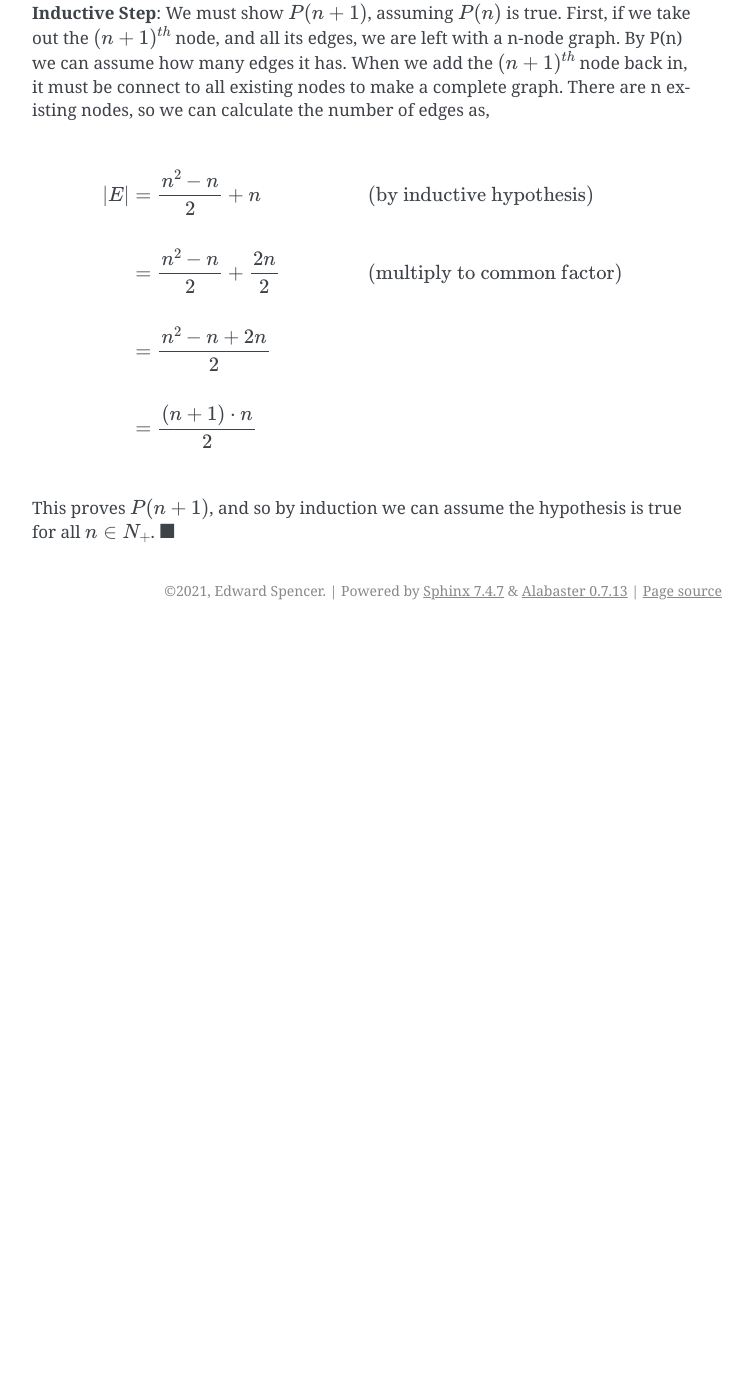
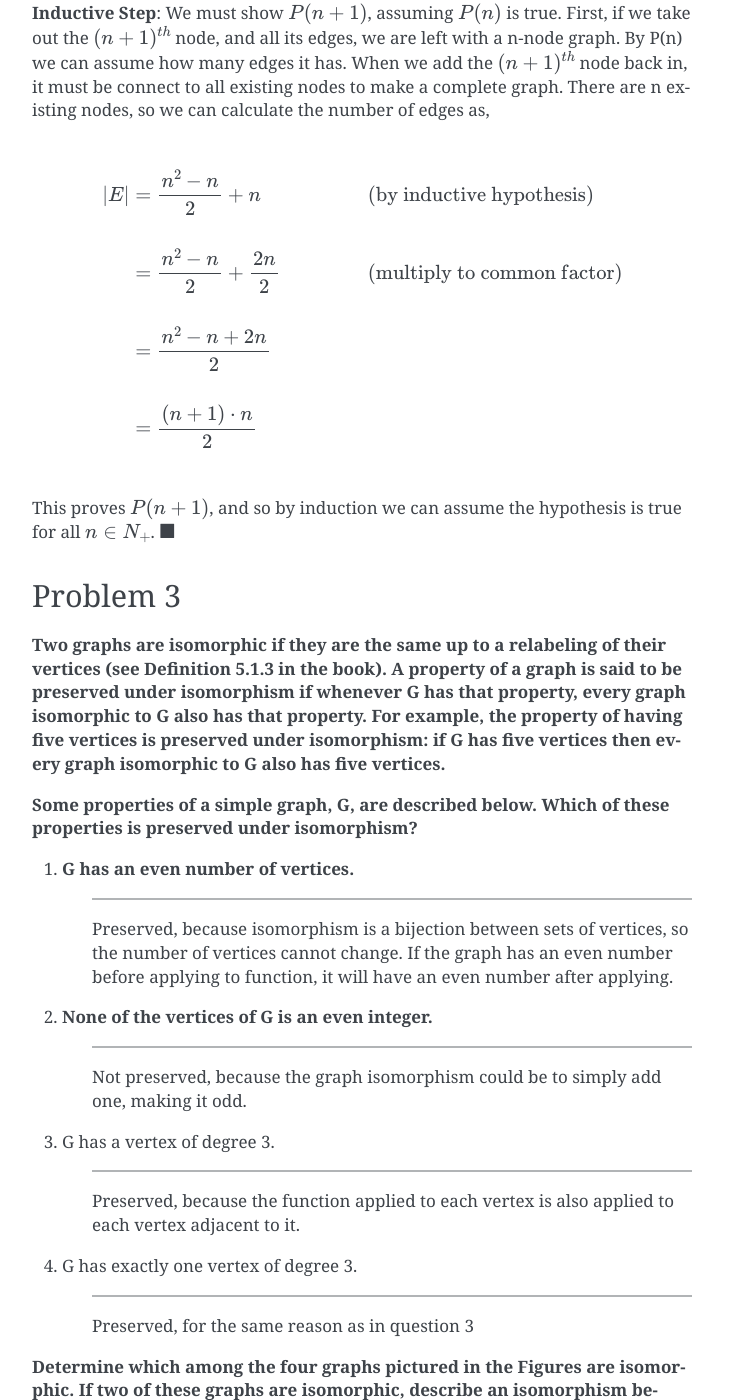
Before and after one commit to edi-spaghetti/mathematical-, a Sphinx documentation site: the page built from source/assignments/graph_theory.rst, in a window 1280 px wide and 1400 px high, scrolled down 3900 px. Shown: the whole window, without its empty margins (388-1141 px from the left). Built offline with Sphinx 7.4.7, drawn with Linux system fonts in a browser that asks for light colours; before the commit the page ends 4530 px from its top, so only the background shows below that; some of the changed text lies outside the part shown.

Commit message:
Assignment 4 Problem 3 Parts a and b

```diff
--- a/source/assignments/graph_theory.rst
+++ b/source/assignments/graph_theory.rst
@@ -196,3 +196,109 @@ There are n existing nodes, so we can calculate the number of edges as,
 
 This proves :math:`P(n+1)`, and so by induction we can assume the hypothesis is true for all :math:`n \in N_+`.
 :math:`\blacksquare`
+
+Problem 3
+---------
+
+**Two graphs are isomorphic if they are the same up to a relabeling of their vertices (see Definition 5.1.3 in the book).**
+**A property of a graph is said to be preserved under isomorphism if whenever G has that property,**
+**every graph isomorphic to G also has that property.**
+**For example, the property of having five vertices is preserved under isomorphism:**
+**if G has five vertices then every graph isomorphic to G also has five vertices.**
+
+**Some properties of a simple graph, G, are described below.**
+**Which of these properties is preserved under isomorphism?**
+
+1.  **G has an even number of vertices.**
+
+	.. raw:: html
+
+		<hr>
+
+	Preserved, because isomorphism is a bijection between sets of vertices, so the number of vertices cannot change.
+	If the graph has an even number before applying to function, it will have an even number after applying.
+
+2.  **None of the vertices of G is an even integer.**
+
+	.. raw:: html
+
+		<hr>
+
+	Not preserved, because the graph isomorphism could be to simply add one, making it odd.
+
+3.  G has a vertex of degree 3.
+
+	.. raw:: html
+
+		<hr>
+
+	Preserved, because the function applied to each vertex is also applied to each vertex adjacent to it.
+
+4. G has exactly one vertex of degree 3.
+
+	.. raw:: html
+
+		<hr>
+
+	Preserved, for the same reason as in question 3
+
+**Determine which among the four graphs pictured in the Figures are isomorphic.**
+**If two of these graphs are isomorphic, describe an isomorphism between them.**
+**If they are not, give a property that is preserved under isomorphism such that one graph has the property, but the other does not.**
+**For at least one of the properties you choose, prove that it is indeed preserved under isomorphism (you only need prove one of them).**
+
+.. image:: ../images/assignment-4-problem-3-part-b.png
+	:align: center
+
+Graphs a and c are isomorphic.
+
+Here is an isomorphism from a to c:
+
+.. math::
+
+	f(1) = 1
+
+	f(2) = 2
+
+	f(3) = 3
+
+	f(4) = 8
+
+	f(5) = 9
+
+	f(6) = 10
+
+	f(7) = 4
+
+	f(8) = 5
+
+	f(9) = 6
+
+	f(10) = 7
+
+To make this a bit more visual, I've labelled these with colours:
+
+.. image:: ../images/assignment-4-problem-3-part-b-coloured.png
+	:align: center
+
+Graph b is not isomorphic to any other, because it has a max degree of 4, but the others all have a max degree of 3.
+
+Graph d is not isomorphic to any other because it has a cycle of length 4, but neither a nor b have a cycle of length 4.
+(We already showed b is not isomorphic to d because of the max degree).
+
+
+The formal definition of isomorphism between two graphs G and H is a bijection :math:`\ f\ :\ V(G) \rightarrow V(H)` such that,
+
+.. math::
+
+	\langle u — v \rangle \in E(G) \Leftrightarrow \langle f(u) — f(v) \in E(H) \rangle
+
+for all :math:`u, v \in V(G)`
+
+This means an isomorphic function is applied to any given node in G to get the corresponding node in H.
+It also means the edge between any two nodes in G is also preserved in H.
+
+That is to say, if u is adjacent to v in G, then :math:`f(u)` is adjacent to :math:`f(v)` in H.
+This means the number of edges does not increase or decrease while performing the isomorphism.
+
+Since the number of edges does not change, it follows that the max degree must also remain the same.
```
Also changed, not shown: source/images/assignment-4-problem-3-part-b-coloured.png (added), source/images/assignment-4-problem-3-part-b.png (added).
